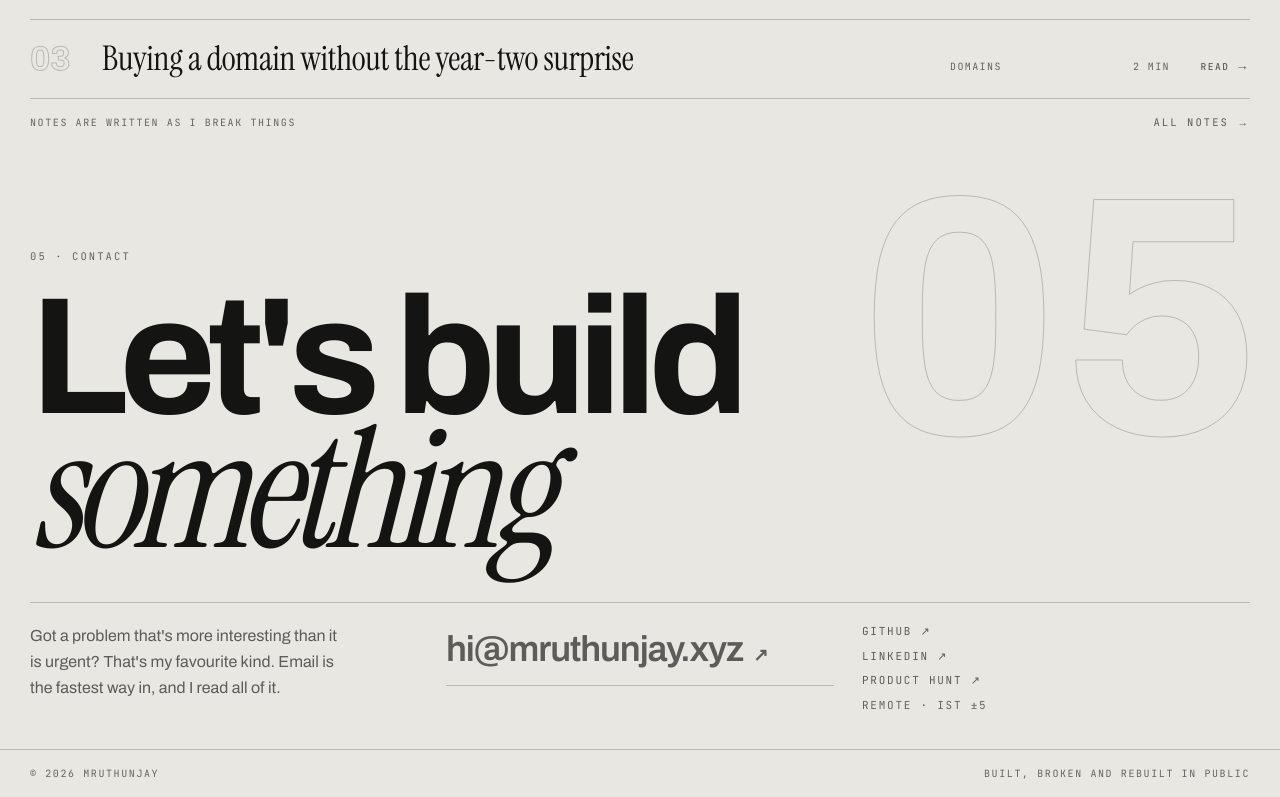
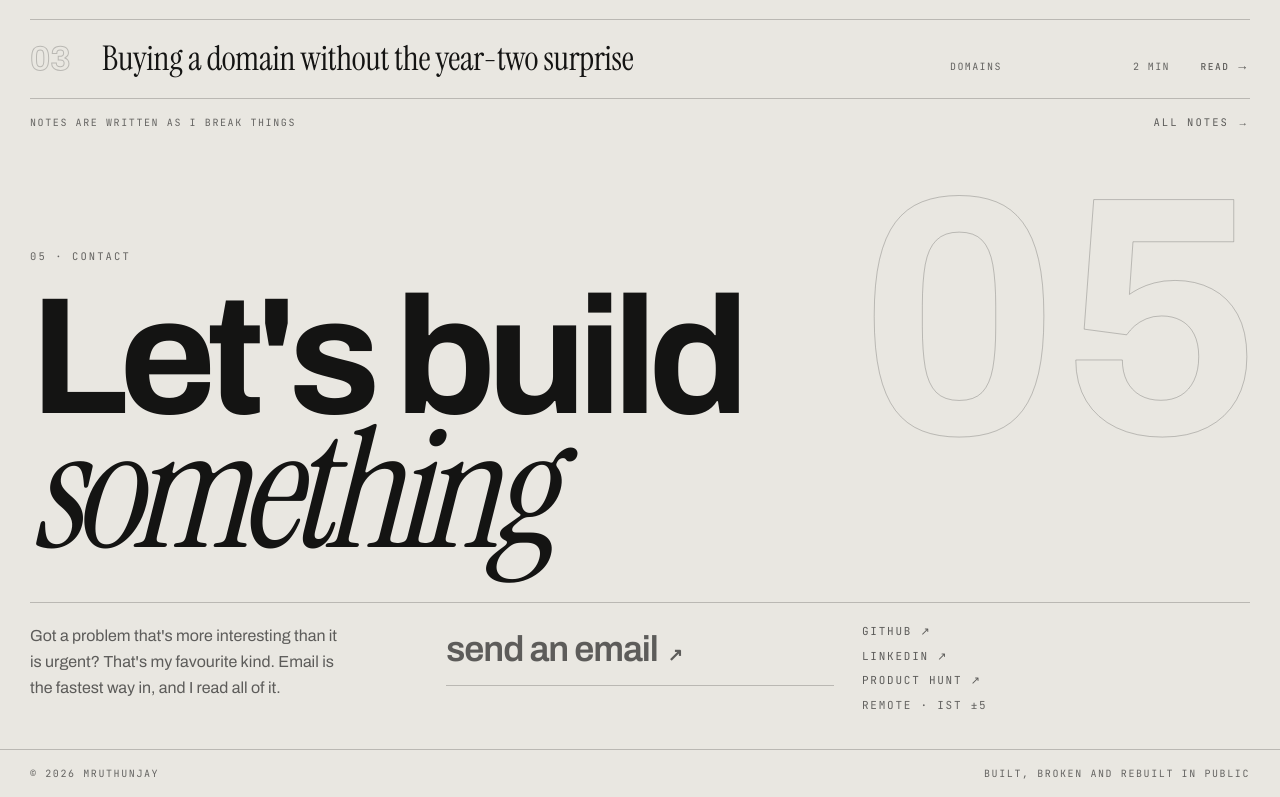
Before and after one commit to idk-mr4tyunjay/portfolio, a Next.js app: page / in a window 1280 px wide. Shown: the part 3127-3924 px from the top of the page. Built offline with nearby package versions, Linux system fonts and the light colour scheme; no server answers.

Commit message:
chore(contact): link a mailto instead of printing the address

```diff
--- a/src/app/page.tsx
+++ b/src/app/page.tsx
@@ -21,7 +21,6 @@ export default function Home() {
               name: SITE.name,
               url: SITE.url,
               jobTitle: SITE.role,
-              email: SITE.email,
               sameAs: [SITE.github, SITE.linkedin, SITE.producthunt],
             },
             {
--- a/src/components/home/Contact.tsx
+++ b/src/components/home/Contact.tsx
@@ -37,7 +37,7 @@ export function Contact() {
           className="quiet-link flex items-baseline gap-2.5 self-start font-semibold"
           style={{ fontSize: "clamp(22px,2.8vw,38px)", letterSpacing: "-0.03em", borderBottom: "1px solid var(--color-hairline)", paddingBottom: "8px" }}
         >
-          {SITE.email} <span style={{ fontSize: "0.5em" }}>↗</span>
+          send an email <span style={{ fontSize: "0.5em" }}>↗</span>
         </a>
         <div className="flex flex-col items-start gap-2 text-[11px] tracking-[0.16em] uppercase" style={{ fontFamily: "var(--font-mono)" }}>
           <a href={SITE.github} target="_blank" rel="noreferrer" className="quiet-link">
--- a/src/data/site.ts
+++ b/src/data/site.ts
@@ -12,7 +12,7 @@ export const SITE = {
   github: "https://github.com/idk-mr4tyunjay",
   linkedin: "https://www.linkedin.com/in/mruthunj4y/",
   producthunt: "https://www.producthunt.com/@idk_mr4tyunjay",
-  email: "hi@mruthunjay.xyz",
+  email: "mruthunjayparmar0@gmail.com",
   /** Hero intro line, next to the wordmark. */
   intro: "I build fast, honest things for the web, and write down what I learn and what breaks along the way.",
   /** Hero stat lines (mono, right-aligned), one entry per line. */
```
